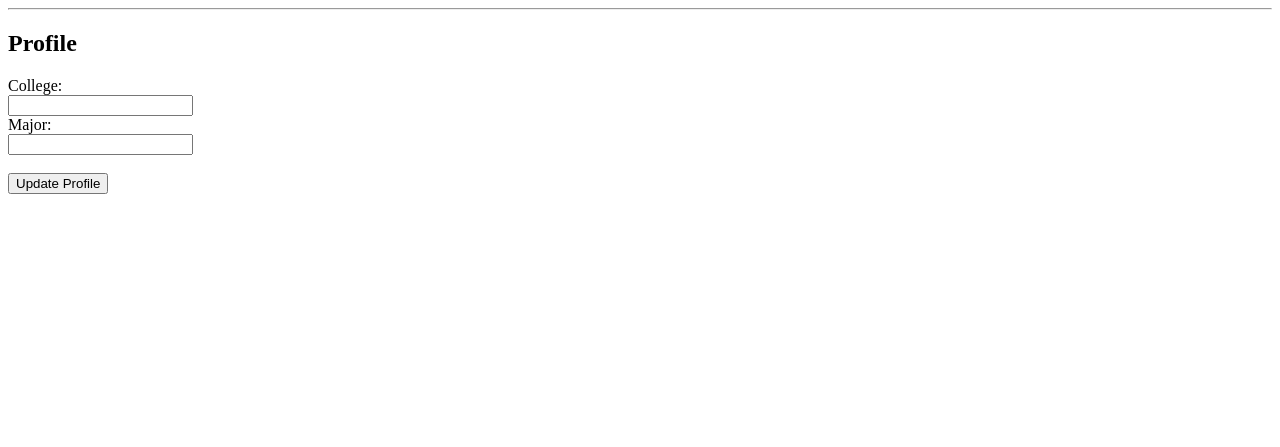
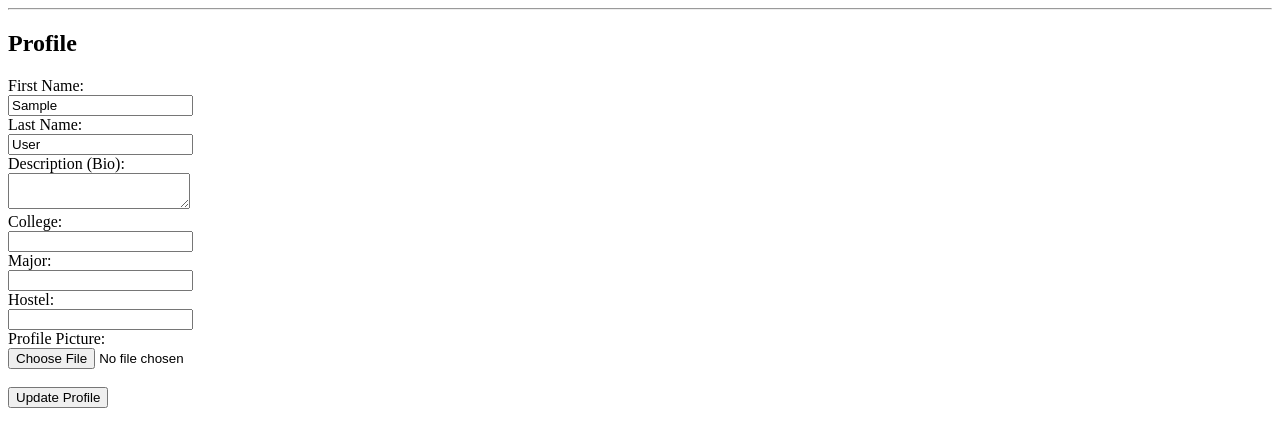
Before and after one commit to adarshxsh/LazyOne, a Django app: page /profile/ in a window 1280 px wide. Shown: the part 26-473 px from the top of the page. Run offline with Django 5.2, Linux system fonts and the light colour scheme; the visitor is signed in with stand-in values (Sample User, id 1); data comes from the database, SQL or seed files in the repository.

Commit message:
Basic Structure profile

```diff
--- a/LazyOne/urls.py
+++ b/LazyOne/urls.py
@@ -15,10 +15,11 @@ Including another URLconf
     2. Add a URL to urlpatterns:  path('blog/', include('blog.urls'))
 """
 from django.contrib import admin
-from django.urls import path,include
+from django.urls import path, include
+from django.conf import settings
+from django.conf.urls.static import static
 
 urlpatterns = [
     path('admin/', admin.site.urls),
-
     path('', include('basic.urls')),
-]
+] + static(settings.MEDIA_URL, document_root=settings.MEDIA_ROOT)
--- a/basic/models.py
+++ b/basic/models.py
@@ -4,8 +4,14 @@ from django.contrib.auth.models import User
 # Create your models here.
 class UserProfile(models.Model):
     user = models.OneToOneField(User, on_delete=models.CASCADE)
+    bio = models.CharField(max_length=300,blank=True)
+    first_name = models.CharField(max_length=50, blank=True)
+    last_name = models.CharField(max_length=50, blank=True)
+    # profile_picture = models.ImageField(upload_to='profile_pictures/', blank=True, null=True)
     college = models.CharField(max_length=100, blank=True)
-    rollNo = models.CharField(max_length=100, blank=True)
+    major = models.CharField(max_length=100, blank=True)
+    hostel = models.CharField(max_length=100, blank=True)
+    roll_no = models.CharField(max_length=100, blank=True)
     batch = models.IntegerField(default=2029)
     friends = models.ManyToManyField('self', blank=True)
 
--- a/basic/templates/profile.html
+++ b/basic/templates/profile.html
@@ -4,12 +4,27 @@
 
 {% block content %}
     <h2>Profile</h2>
-    <form method="post">
+
+    {% if profile.profile_picture %}
+        <img src="{{ profile.profile_picture.url }}" alt="Profile Picture" width="150" height="150" style="border-radius: 50%;">
+    {% endif %}
+
+    <form method="post" enctype="multipart/form-data">
         {% csrf_token %}
+        <label for="first_name">First Name:</label><br>
+        <input type="text" id="first_name" name="first_name" value="{{ request.user.first_name }}"><br>
+        <label for="last_name">Last Name:</label><br>
+        <input type="text" id="last_name" name="last_name" value="{{ request.user.last_name }}"><br>
+        <label for="bio">Description (Bio):</label><br>
+        <textarea id="bio" name="bio">{{ profile.bio }}</textarea><br>
         <label for="college">College:</label><br>
         <input type="text" id="college" name="college" value="{{ profile.college }}"><br>
         <label for="major">Major:</label><br>
-        <input type="text" id="major" name="major" value="{{ profile.major }}"><br><br>
+        <input type="text" id="major" name="major" value="{{ profile.major }}"><br>
+        <label for="hostel">Hostel:</label><br>
+        <input type="text" id="hostel" name="hostel" value="{{ profile.hostel }}"><br>
+        <label for="profile_picture">Profile Picture:</label><br>
+        <input type="file" id="profile_picture" name="profile_picture"><br><br>
         <button type="submit">Update Profile</button>
     </form>
     {% if messages %}
--- a/basic/views.py
+++ b/basic/views.py
@@ -61,8 +61,19 @@ def register_view(request):
 def profile_view(request):
     profile, created = UserProfile.objects.get_or_create(user=request.user)
     if request.method == 'POST':
-        profile.college = request.POST.get('college')
-        profile.major = request.POST.get('major')
+        # Update User model fields
+        request.user.first_name = request.POST.get('first_name', '')
+        request.user.last_name = request.POST.get('last_name', '')
+        request.user.save()
+
+        # Update UserProfile model fields
+        profile.bio = request.POST.get('bio', '')
+        profile.college = request.POST.get('college', '')
+        profile.rollNo = request.POST.get('rollNo', '')
+        profile.batch = request.POST.get('batch', 2029)
+        profile.hostel = request.POST.get('hostel', '')
+        if 'profile_picture' in request.FILES:
+            profile.profile_picture = request.FILES['profile_picture']
         profile.save()
         messages.success(request, 'Profile updated successfully.')
         return redirect('profile')
```
Also changed, not shown: LazyOne/settings.py (+8 -4 lines), basic/templates/add_task.html (+10 -17 lines), requirement.txt (added, +59 -0 lines), basic/migrations/0005_remove_userprofile_rollno_userprofile_bio_and_more.py (added), basic/migrations/0006_alter_userprofile_bio.py (added), basic/urls.py (line endings or trailing spaces), 1 other file.
